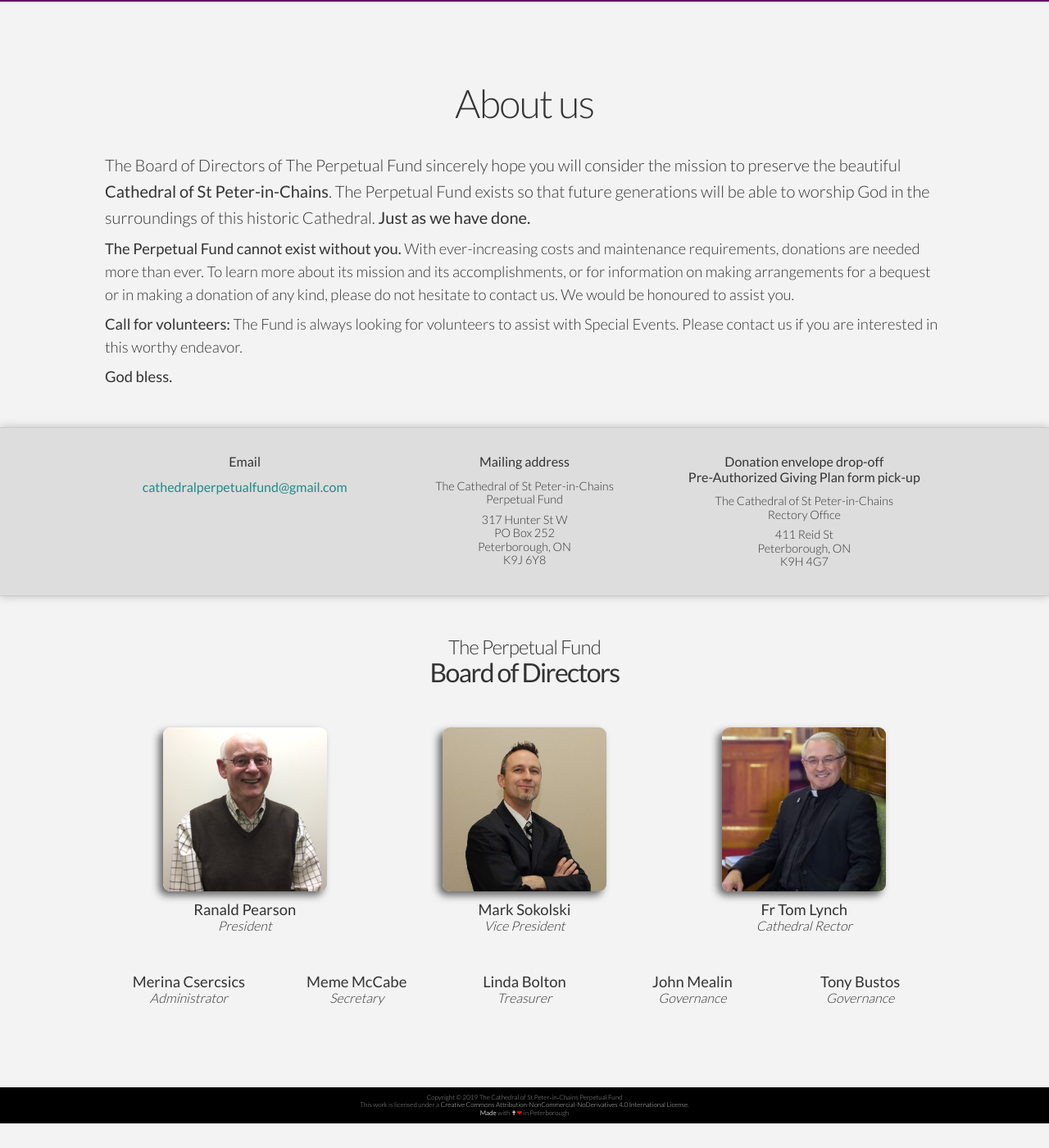
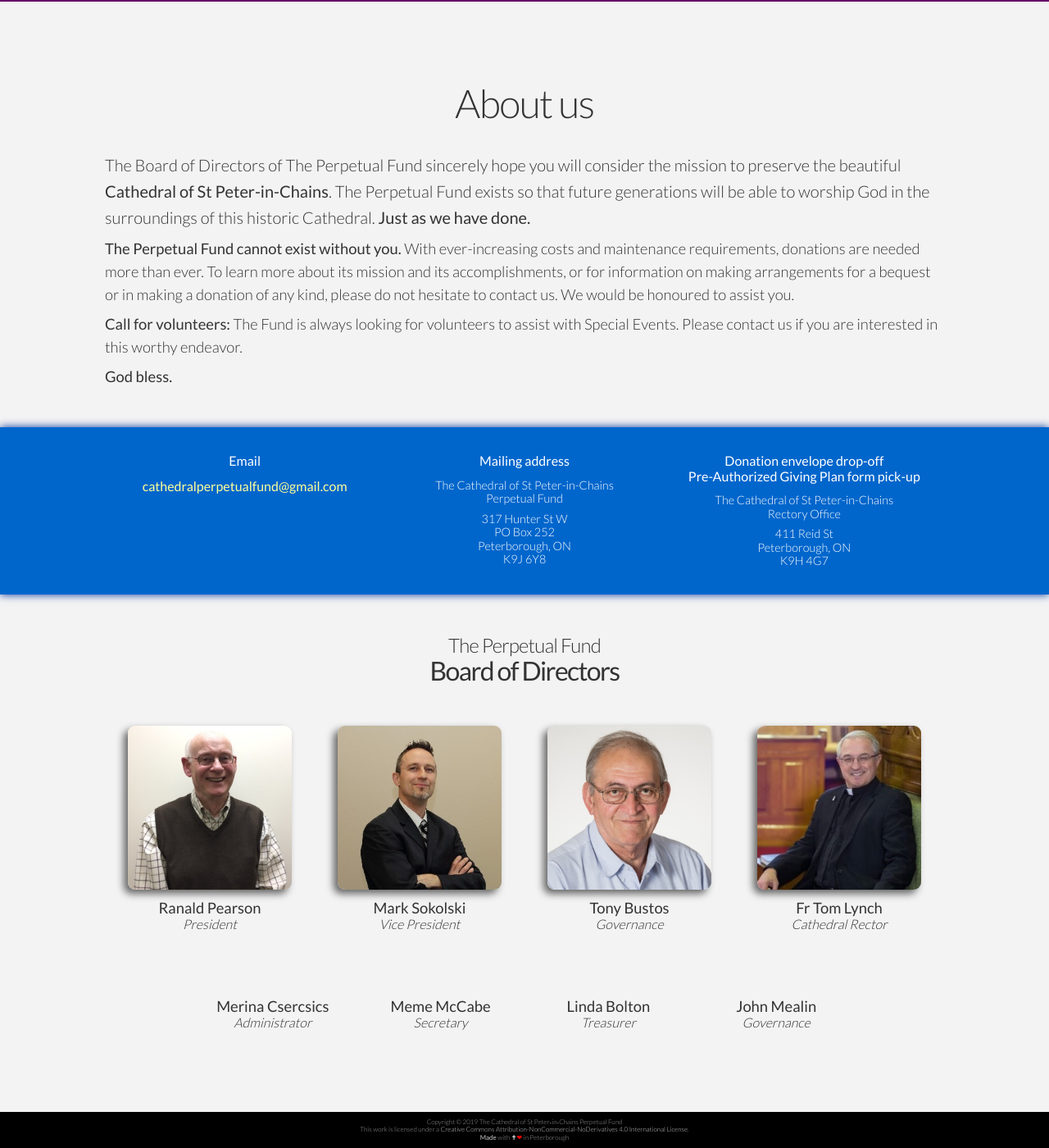
Before and after one commit to perpetualfund-stpeterinchains/perpetualfund-stpeterinchains.github.io, a Jekyll site: the page built from index.html, in a window 1280 px wide and 1400 px high, scrolled down 6094 px. Shown: the whole window at 82% size. Built offline with Jekyll 4.4.1, drawn with Linux system fonts in a browser that asks for light colours; nearby versions of some CDN libraries; before the commit the page ends 7464 px from its top, so only the background shows below that.

Commit message:
Added board member image, style updates

```diff
--- a/_data/main.yml
+++ b/_data/main.yml
@@ -389,6 +389,9 @@
     - name: Mark Sokolski
       role: Vice President
       image: mark-sokolski.jpg
+    - name: Tony Bustos
+      role: Governance
+      image: tony-bustos.jpg
     - name: Fr Tom Lynch
       role: Cathedral Rector
       image: fr-tom-lynch.jpg
@@ -401,5 +404,3 @@
       role: Treasurer
     - name: John Mealin
       role: Governance
-    - name: Tony Bustos
-      role: Governance
--- a/index.html
+++ b/index.html
@@ -138,7 +138,7 @@
   <h2>{{ aboutus.directors.title2 }}</h2>
   <div id="board-grid-primary" class="pure-g">
     {% for director in aboutus.directors.primary %}
-    <div class="board-item pure-u-1 pure-u-sm-1-2 pure-u-md-1-3">
+    <div class="board-item pure-u-1 pure-u-sm-1-2 pure-u-md-1-4">
       {% if director.image %}
       <img class="board-image" src="{{ director.image | prepend: site.images_board_path | relative_url }}">
       {% else %}
@@ -151,7 +151,7 @@
   </div>
   <div id="board-grid-secondary" class="pure-g">
     {% for director in aboutus.directors.secondary %}
-    <div class="board-item pure-u-1 pure-u-sm-1-3 pure-u-md-1-5">
+    <div class="board-item pure-u-1 pure-u-sm-1-2 pure-u-md-1-4">
       <div class="board-name">{{ director.name }}</div>
       <div class="board-role">{{ director.role }}</div>
     </div>
--- a/styles/main.scss
+++ b/styles/main.scss
@@ -360,10 +360,8 @@
 
 #contacts {
   margin: 3rem 0; padding: 0 10%;
-  border-top: 1px solid #ccc;
-  border-bottom: 1px solid #ccc;
-  box-shadow: 0 0 10px #bbb;
-  background-color: #ddd;
+  box-shadow: 0 0 10px #039;
+  background-color: #06c; color: white;
 }
 
 #contacts-grid { padding: 2rem 0 1rem 0; }
@@ -377,8 +375,8 @@
 div.contacts-address { font-weight: 300; }
 div.contacts-address > p { margin: 0; font-size: 0.9rem; }
 div.contacts-address > p:first-child { margin-bottom: 0.5rem; }
-div.contacts-address > p > a { font-weight: 400; font-size: 1rem; text-decoration: none; color: #288; }
-div.contacts-address > p > a:hover { color: #4aa; }
+div.contacts-address > p > a { font-weight: 400; font-size: 1rem; text-decoration: none; color: #ff9; }
+div.contacts-address > p > a:hover { color: #cc6; }
 
 #board { padding: 0 10% 6rem 10%; }
 
@@ -393,6 +391,8 @@
   font-size: 2rem; font-weight: 400; letter-spacing: -0.1rem;
   text-align: center;
 }
+
+#board-grid-secondary { padding: 2rem 10% 0 10%; }
 
 div.board-item {
   box-sizing: border-box; margin-top: 2rem;
```
Also changed, not shown: images/board/tony-bustos.jpg (added).
